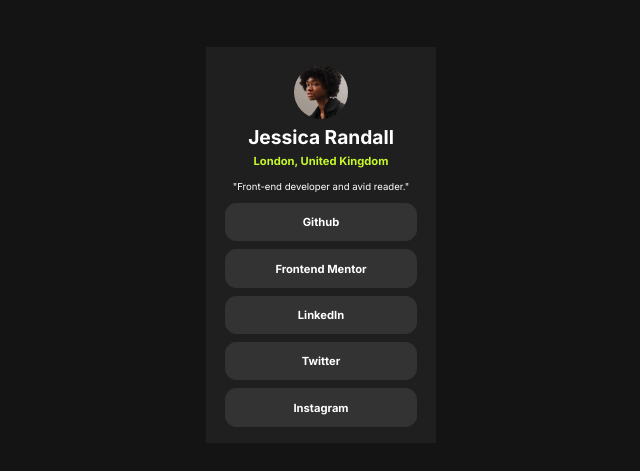
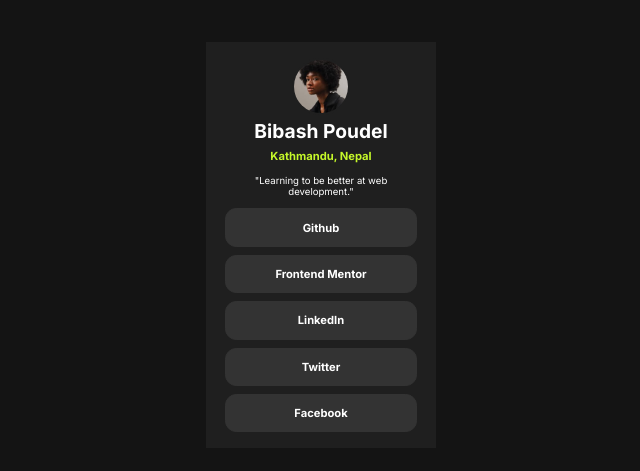
Before and after one commit to bibash21-creator/social, a plain HTML site: page index.html in a window 1280 px wide. Shown: the part 155-626 px from the top of the page, without its empty margins (319-959 px from the left). Drawn offline with Linux system fonts and the light colour scheme.

Commit message:
Added social links and all

```diff
--- a/index.html
+++ b/index.html
@@ -14,17 +14,17 @@
         <div class="social_box">
             <img src="jessica.jpeg" alt="Logo Image" class="profile">
 
-            <h1>Jessica Randall</h1>
+            <h1>Bibash Poudel</h1>
 
-            <p class="one">London, United Kingdom</p>
+            <p class="one">Kathmandu, Nepal</p>
 
-            <p class="two">"Front-end developer and avid reader."</p>
+            <p class="two">"Learning to be better at web development."</p>
             <div class="social_links">
-                <a href="">Github</a>
-                <a href="">Frontend Mentor</a>
+                <a href="https://github.com/bibash21-creator">Github</a>
+                <a href="https://www.frontendmentor.io/profile/bibash21-creator">Frontend Mentor</a>
                 <a href="">LinkedIn</a>
                 <a href="">Twitter</a>
-                <a href="">Instagram</a>
+                <a href="https://www.facebook.com/bibash.poudel.92578/">Facebook</a>
             </div>
         </div>
      </main>
```
